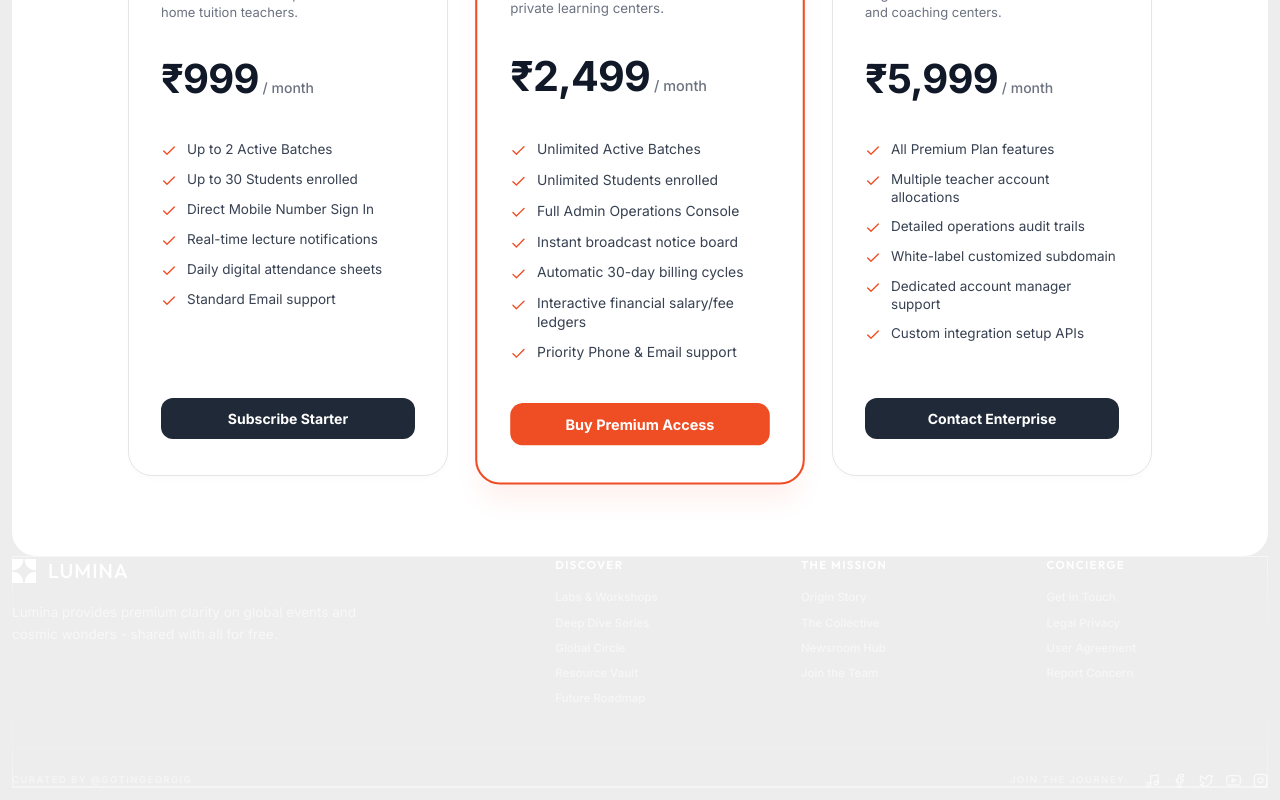
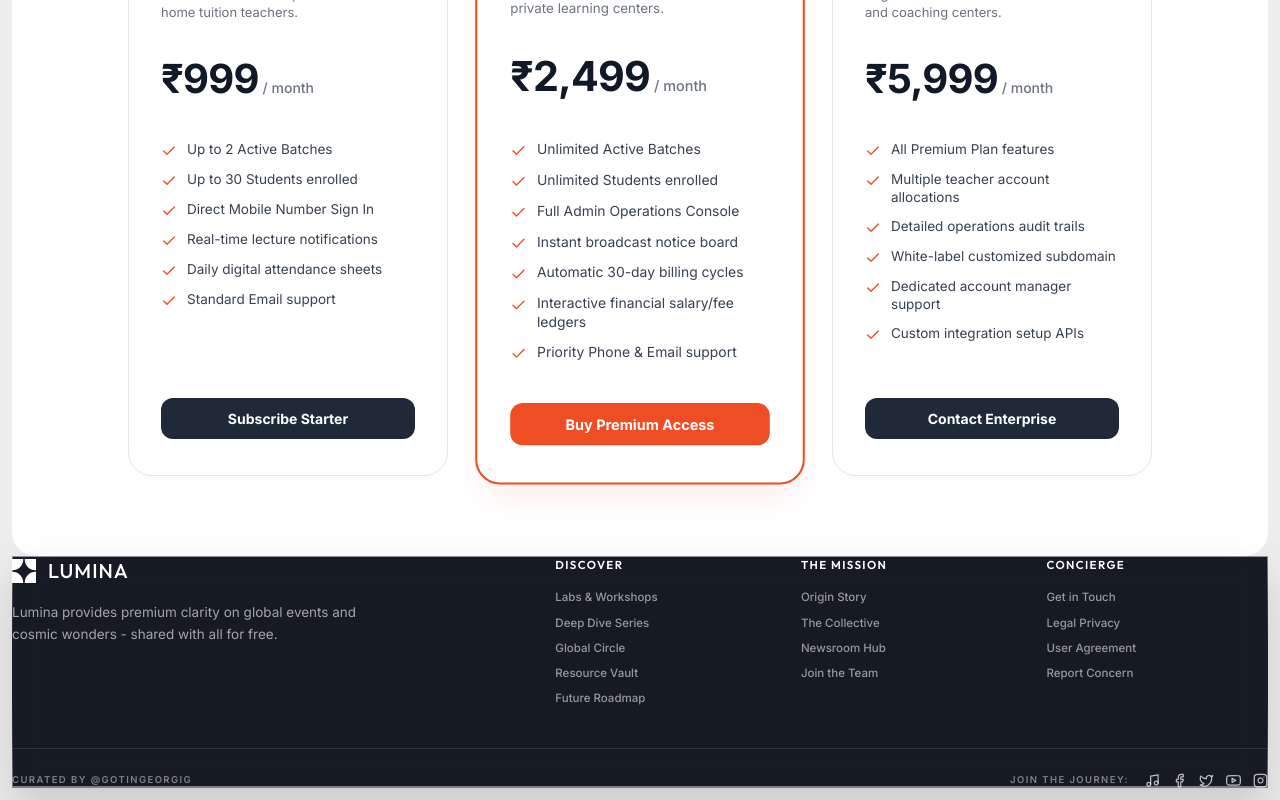
Before and after one commit to shashanktiwari08/edunest, a React (Vite) app in the folder frontend/: page / in a window 1280 px wide. Shown: the part 3285-4085 px from the top of the page. Built offline with nearby package versions, Linux system fonts and the light colour scheme; no server answers.

Commit message:
Optimize Liquid Glass shader visibility with dark slate glassmorphic background

```diff
--- a/frontend/src/index.css
+++ b/frontend/src/index.css
@@ -726,12 +726,12 @@ input:checked + .toggle-slider:before {
 
 /* Liquid Glass Footer Effect */
 .liquid-glass {
-  background: rgba(255, 255, 255, 0.01);
+  background: rgba(11, 15, 26, 0.95);
   background-blend-mode: luminosity;
-  backdrop-filter: blur(4px);
-  -webkit-backdrop-filter: blur(4px);
+  backdrop-filter: blur(12px);
+  -webkit-backdrop-filter: blur(12px);
   border: none;
-  box-shadow: inset 0 1px 1px rgba(255, 255, 255, 0.1);
+  box-shadow: inset 0 1px 1px rgba(255, 255, 255, 0.15), 0 20px 40px rgba(0, 0, 0, 0.15);
   position: relative;
   overflow: hidden;
 }
```
